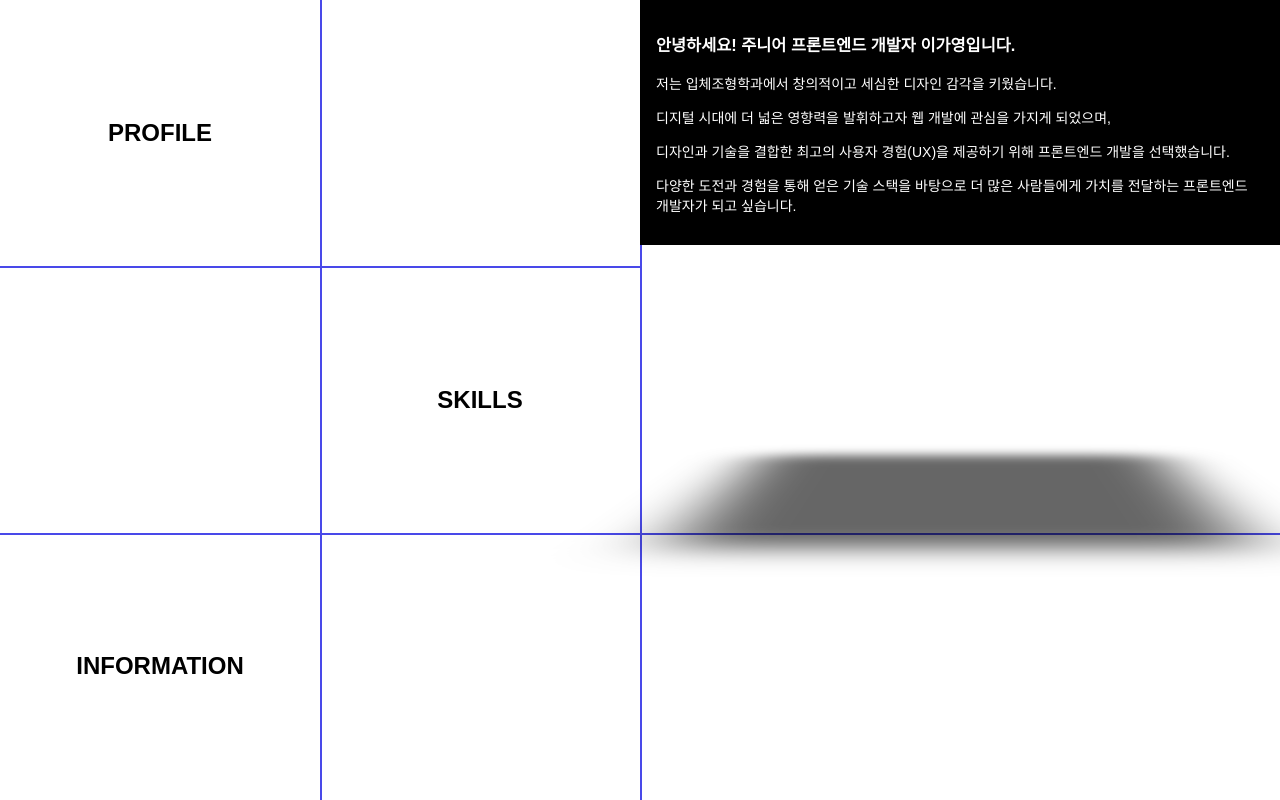
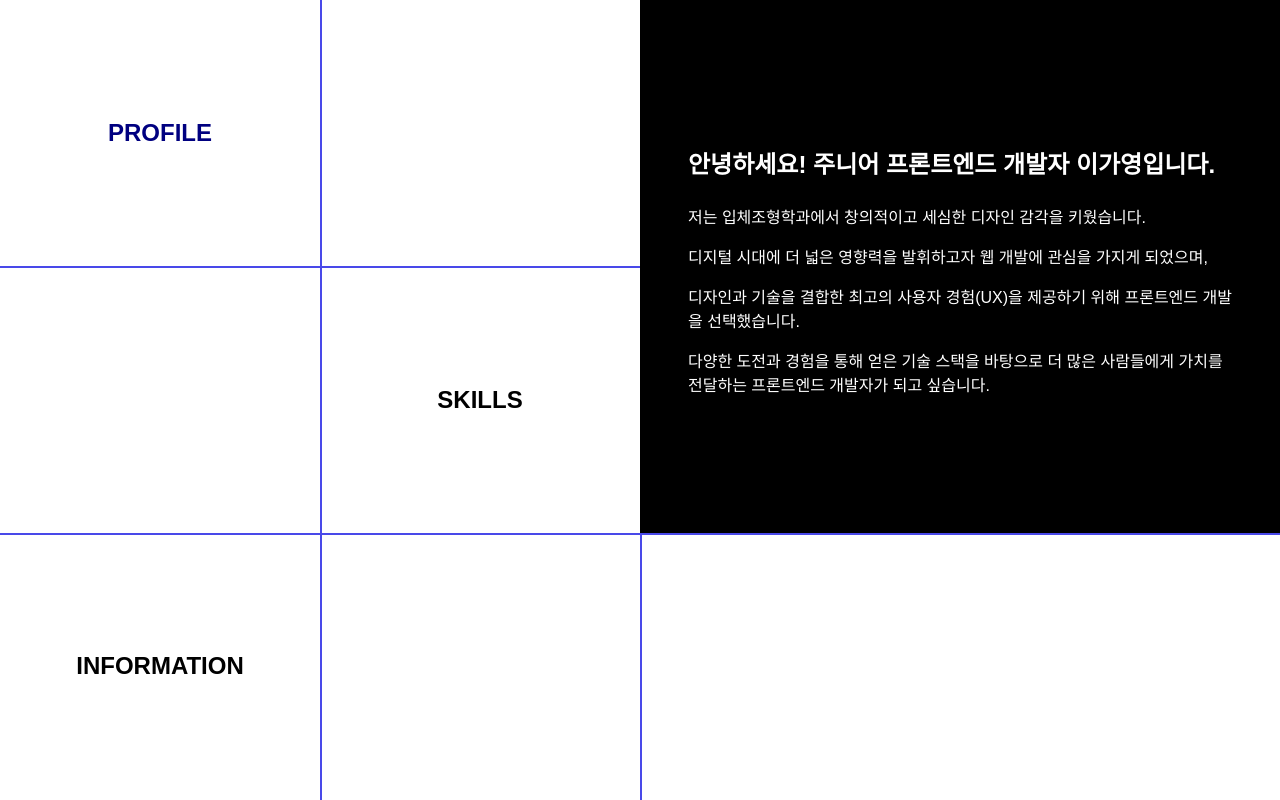
Before and after one commit to gaebonglee/gayoung_portfolio, a React (Create React App) app: page / in a window 1280 px wide. Built offline with nearby package versions, Linux system fonts and the light colour scheme.

Commit message:
skills 이벤트 추가 필요

```diff
--- a/src/components/NewPortfolio/me/Info.tsx
+++ b/src/components/NewPortfolio/me/Info.tsx
@@ -13,7 +13,7 @@ const Info: React.FC<{ resetAnimation: boolean }> = ({ resetAnimation }) => {
         htmlEl.classList.remove("animate");
         setTimeout(() => {
           htmlEl.classList.add("animate");
-        }, 10); // 짧은 지연시간 후에 클래스 추가
+        }, 10);
       });
     }
   }, [resetAnimation]);
--- a/src/components/NewPortfolio/me/Profile.tsx
+++ b/src/components/NewPortfolio/me/Profile.tsx
@@ -20,7 +20,7 @@ const Profile: React.FC<{ resetAnimation: boolean }> = ({ resetAnimation }) => {
 
   return (
     <section className="profileSection">
-      <div className="profileWrap">
+      <div className="profileContainer">
         <div className="profileText_wrap">
           <h3>안녕하세요! 주니어 프론트엔드 개발자 이가영입니다.</h3>
           <p>
--- a/src/pages/NewPortfolio/MainLayout.tsx
+++ b/src/pages/NewPortfolio/MainLayout.tsx
@@ -68,8 +68,8 @@ const MainLayout: React.FC = () => {
             effect={"cube"}
             grabCursor={true}
             cubeEffect={{
-              shadow: true,
-              slideShadows: true,
+              shadow: false,
+              slideShadows: false,
               shadowOffset: 20,
               shadowScale: 0.94,
             }}
--- a/src/style/NewPortfolio/me/Icon.scss
+++ b/src/style/NewPortfolio/me/Icon.scss
@@ -1,5 +1,7 @@
 .icon {
   // 공통 스타일
+  width: 100%;
+  height: 100%;
   display: flex;
   justify-content: center;
   align-items: center;
@@ -11,13 +13,13 @@
     font-weight: 600;
   }
 
-  //   &.profile_wrap {
-  //     // profile 아이콘에 대한 스타일
+    &.profile_wrap {
+      // profile 아이콘에 대한 스타일
 
-  //     color: #000080;
+      color: #000080;
 
-  //     &:hover {
-  //       background-color: #e0e7ff;
-  //     }
-  //   }
+      &:hover {
+        background-color: #e0e7ff;
+      }
+    }
 }
--- a/src/style/NewPortfolio/me/Info.scss
+++ b/src/style/NewPortfolio/me/Info.scss
@@ -3,15 +3,31 @@
 .infoSection {
   width: 100%;
   height: 100%;
+  display: flex;
+  justify-content: center;
+  align-items: center;
   background-color: black;
 
   .infoContainer {
-    padding: 1rem;
+    display: flex;
+    justify-content: center;
+    align-items: center;
+    padding: 3rem;
   }
   .infoText_wrap {
-
+    color: white;
+    p,
+    h3 {
+      opacity: 0;
+      transform-origin: 0% 50% -50;
+      animation: fadeInUp 0.8s ease-in-out forwards;
+      animation-delay: var(--animation-delay);
+    }
+    h3 {
+      font-size: 1.5rem;
+    }
+    p {
       font-size: 1rem;
-      color: white;
-
+    }
   }
 }
--- a/src/style/NewPortfolio/me/Profile.scss
+++ b/src/style/NewPortfolio/me/Profile.scss
@@ -3,11 +3,17 @@
 .profileSection {
   width: 100%;
   height: 100%;
+  display: flex;
+  justify-content: center;
+  align-items: center;
   background-color: black;
 }
 
-.profileWrap {
-  padding: 1rem;
+.profileContainer {
+  display: flex;
+  justify-content: center;
+  align-items: center;
+  padding: 3rem;
 }
 .profileText_wrap {
   color: white;
@@ -17,6 +23,12 @@
     transform-origin: 0% 50% -50;
     animation: fadeInUp 0.8s ease-in-out forwards;
     animation-delay: var(--animation-delay);
+  }
+  h3 {
+    font-size: 1.5rem;
+  }
+  p {
+    font-size: 1rem;
   }
 }
 
--- a/src/style/NewPortfolio/me/Skills.scss
+++ b/src/style/NewPortfolio/me/Skills.scss
@@ -11,7 +11,6 @@
   width: 100%;
   height: 100%;
   background-color: black;
-  padding: 1rem;
 }
 
 .skills {
```
